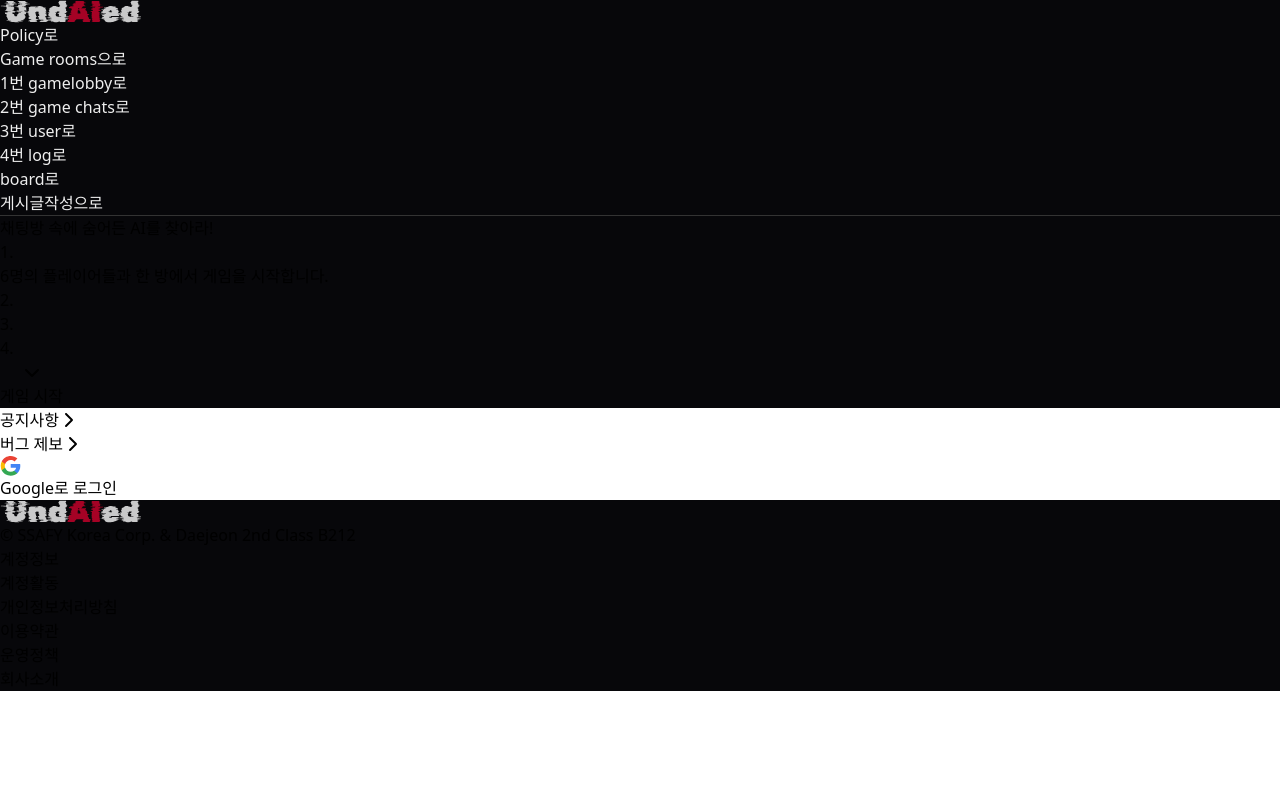
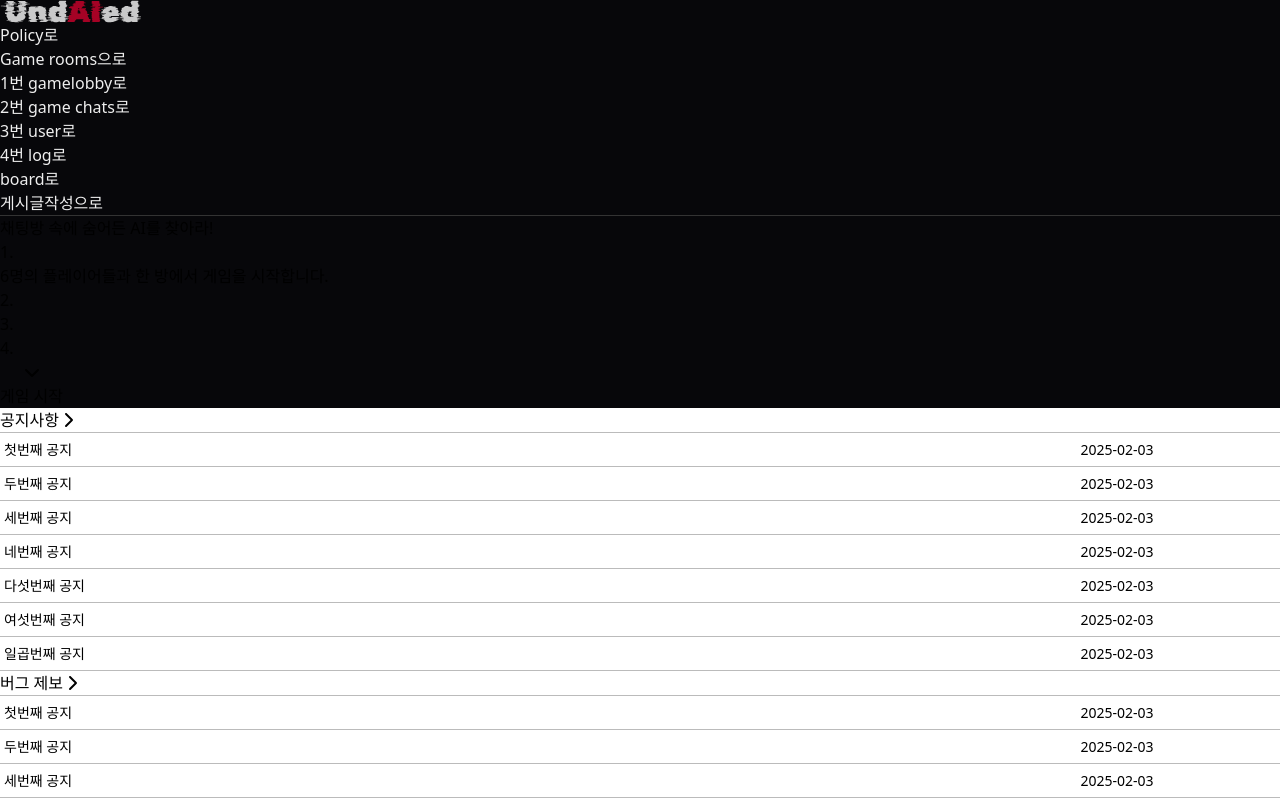
Before and after one commit to reasonyi/UndAIed, a React (Vite) app in the folder FE/: page / in a window 1280 px wide. Shown: the top 800 px of the page. Built offline with nearby package versions, Linux system fonts and the light colour scheme.

Commit message:
Revert: 잘못된 revert 취소, 4c80a6cd의 변경(병합)사항 유지

```diff
--- a/FE/index.html
+++ b/FE/index.html
@@ -4,7 +4,7 @@
     <meta charset="UTF-8" />
     <link rel="icon" type="image/svg+xml" href="/vite.svg" />
     <meta name="viewport" content="width=device-width, initial-scale=1.0" />
-    <title>Vite + React + TS</title>
+    <title>UndAIed</title>
   </head>
   <body>
     <div id="root"></div>
--- a/FE/src/index.css
+++ b/FE/src/index.css
@@ -47,3 +47,28 @@ input {
 .border-outline-gray {
   border-color: rgb(98, 98, 103);
 }
+
+/* 홈 */
+.board-container {
+  flex: 1;
+  border-top: 1px solid rgb(187, 187, 187);
+}
+.board-content {
+  display: flex;
+  font-size: 14px;
+  padding: 6px 4px;
+  border-bottom: 1px solid rgb(187, 187, 187);
+}
+.board-content:hover {
+  background-color: #8723410a;
+}
+.board-content-title {
+  flex: 3;
+  display: flex;
+  justify-content: flex-start;
+}
+.board-content-date {
+  flex: 1;
+  display: flex;
+  justify-content: center;
+}
--- a/FE/src/pages/GameChats/GameChats.tsx
+++ b/FE/src/pages/GameChats/GameChats.tsx
@@ -162,7 +162,7 @@ function GameChats() {
           <div className="max-w-3xl mx-auto xl:max-w-none xl:ml-0 xl:mr-[32rem]">
             <div className="chat-container flex flex-col h-screen overflow-auto">
               {/* 메시지 리스트 영역 */}
-              <div className="flex-1 px-4 pt-4">
+              <div className="flex-1 px-5 pt-4">
                 {messages.map((msg: IMessage) => {
                   if (msg.player === 10) {
                     return <SystemBubble key={msg.id} message={msg} />;
--- a/FE/src/pages/GameChats/components/SystemBubble.tsx
+++ b/FE/src/pages/GameChats/components/SystemBubble.tsx
@@ -13,7 +13,7 @@ function SystemBubble({ message }: SystemBubbleProps) {
   return (
     <div className="flex mb-4 justify-center">
       <div
-        className={`w-[90%] my-2 py-3 px-4 text-sm font-semibold bg-[rgb(9,9,11)] text-red-500 border-2 border-solid border-[#555555]`}
+        className={`w-full my-2 py-3 px-4 text-sm font-semibold bg-[rgb(9,9,11)] text-red-500 border-2 border-solid border-[#555555] rounded-md`}
       >
         {message.text}
       </div>
--- a/FE/src/pages/Home.tsx
+++ b/FE/src/pages/Home/Home.tsx
@@ -1,21 +1,27 @@
 import { useState, useEffect } from "react";
 
 import { Link, useOutletContext } from "react-router-dom";
-import LoggedInHome from "../components/LoggedInHome";
-import LoggedOutHome from "../components/LoggedOutHome";
-import Header from "../components/Header";
-import HeaderTemp from "../components/HeaderTemp";
+import LoggedInHome from "../../components/LoggedInHome";
+import LoggedOutHome from "../../components/LoggedOutHome";
+import Header from "../../components/Header";
+import HeaderTemp from "../../components/HeaderTemp";
 import { FontAwesomeIcon } from "@fortawesome/react-fontawesome";
 import { IconDefinition } from "@fortawesome/fontawesome-svg-core";
 import {
   faChevronDown,
   faChevronRight,
 } from "@fortawesome/free-solid-svg-icons";
-import GoogleIcon from "../assets/svg-icon/google_logo.svg";
-import Logo from "../assets/svg-icon/game_logo.svg";
+import GoogleIcon from "../../assets/svg-icon/google_logo.svg";
+import Logo from "../../assets/svg-icon/game_logo.svg";
 
 interface OuletContextType {
   isLoggedIn: boolean;
+}
+interface IBoard {
+  id: number;
+  tag: string;
+  title: string;
+  date: string; // true면 내가 보낸 메시지, false면 상대방 메시지
 }
 
 function Home() {
@@ -29,6 +35,17 @@ function Home() {
   const [scrollRatio, setScrollRatio] = useState(0);
   const INFO_VIEWPORT = 3;
   const [infoScrollRatio, setInfoScrollRatio] = useState(0);
+
+  //게시글 관련련
+  const [boards, setBoards] = useState<IBoard[]>([
+    { id: 0, tag: "공지", title: "첫번째 공지", date: "2025-02-03" },
+    { id: 1, tag: "공지", title: "두번째 공지", date: "2025-02-03" },
+    { id: 2, tag: "공지", title: "세번째 공지", date: "2025-02-03" },
+    { id: 3, tag: "공지", title: "네번째 공지", date: "2025-02-03" },
+    { id: 4, tag: "공지", title: "다섯번째 공지", date: "2025-02-03" },
+    { id: 5, tag: "공지", title: "여섯번째 공지", date: "2025-02-03" },
+    { id: 6, tag: "공지", title: "일곱번째 공지", date: "2025-02-03" },
+  ]);
 
   // 스크롤 감지 핸들러
   useEffect(() => {
@@ -122,33 +139,60 @@ function Home() {
       <div className="flex justify-center bg-[#f7f7f7]">
         <div className="relative white-container min-h-[calc(70vh-3.5rem)] py-10 flex md:pl-[calc(32rem)] lg:pl-[calc(40rem)]">
           <div className="md:flex hidden w-[32rem] lg:w-[40rem] left-[max(0px,calc(50%-45rem))] absolute">
-            <div className="w-1/2">
-              <Link to={"/board"} className="text-md font-bold text-[#872341]">
+            <div className="w-1/2 pr-4">
+              <Link to={"/board"} className="text-lg font-bold text-[#872341]">
                 공지사항{" "}
                 <FontAwesomeIcon
                   className="w-[1rem] h-[1rem]"
                   icon={rightChervon}
                 />
               </Link>
-              <ul className="">
-                <li className=""></li>
+              <ul className="board-container mt-3">
+                {boards.map((board: IBoard) => (
+                  <Link className="" to="/">
+                    <li className="board-content font-medium">
+                      <span className="board-content-title">{board.title}</span>
+                      <span className="board-content-date">{board.date}</span>
+                    </li>
+                  </Link>
+                ))}
               </ul>
             </div>
-            <div className="w-1/2">
-              <Link to={"/board"} className="text-md font-bold text-[#872341]">
+            <div className="w-1/2 pr-4">
+              <Link to={"/board"} className="text-lg font-bold text-[#872341]">
                 버그 제보{" "}
                 <FontAwesomeIcon
                   className="w-[1rem] h-[1rem]"
                   icon={rightChervon}
                 />
               </Link>
+              <ul className="board-container mt-3">
+                {boards.map((board: IBoard) => (
+                  <Link className="" to="/">
+                    <li className="board-content font-medium">
+                      <span className="board-content-title">{board.title}</span>
+                      <span className="board-content-date">{board.date}</span>
+                    </li>
+                  </Link>
+                ))}
+              </ul>
             </div>
           </div>
-          <div className="flex w-full justify-center">
-            <button className="w-[22.5rem] h-9 border border-[#dadce0] bg-white rounded-[20px] flex items-center justify-between px-3">
+          <div className="flex flex-col w-full items-center">
+            <button className="w-[22.5rem] h-[5.5rem] flex justify-center items-center mb-10 bg-black text-white font-mono border-2 border-[#872341] rounded-sm text-3xl font-semibold">
+              GAME START
+            </button>
+            <button className="w-[22.5rem] h-9 border border-[#dadce0] bg-white rounded-[20px] flex items-center justify-between px-3 mb-5">
               <img src={GoogleIcon} alt="" />
               <div className="text-[#3c4043] text-sm font-medium font-['Roboto']">
                 Google로 로그인
+              </div>
+              <div className="w-4 h-[1px]"></div>
+            </button>
+            <button className="w-[22.5rem] h-9 border border-[#dadce0] bg-white rounded-[20px] flex items-center justify-between px-3">
+              <div></div>
+              <div className="text-[#3c4043] text-sm font-medium font-['Roboto']">
+                가입하기
               </div>
               <div></div>
             </button>
--- a/FE/src/routes/routes.tsx
+++ b/FE/src/routes/routes.tsx
@@ -1,7 +1,7 @@
 import { createBrowserRouter } from "react-router-dom";
 import App from "../App";
 import NotFound from "../pages/NotFound";
-import Home from "../pages/Home";
+import Home from "../pages/Home/Home";
 import Policy from "../pages/Policy";
 import GameRooms from "../pages/GameRooms";
 import GameLobby from "../pages/GameLobby";
```
